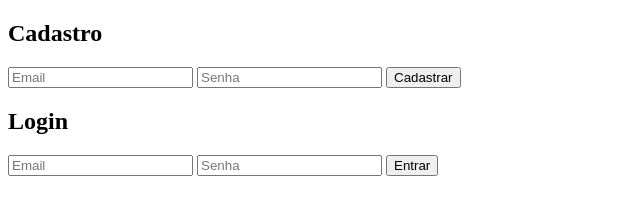
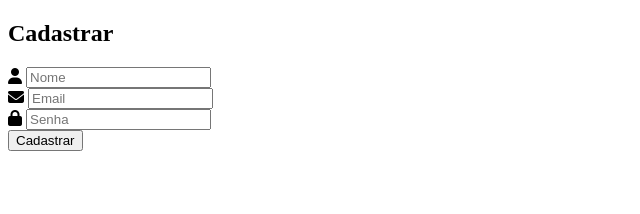
Before and after one commit to liviubdcsd/Atividade10, a plain HTML site: page index.html in a window 1280 px wide. Shown: the whole page, without its empty margins (0-640 px from the left). Drawn offline with nearby package versions, Linux system fonts and the light colour scheme.

Commit message:
Update index.html

```diff
--- a/index.html
+++ b/index.html
@@ -1,19 +1,32 @@
 <!DOCTYPE html>
 <html>
 <head>
-  <title>Login Supabase</title>
-  <script src="https://cdn.jsdelivr.net/npm/@supabase/supabase-js"></script>
+  <meta charset="UTF-8">
+  <title>Cadastro</title>
+  <link rel="stylesheet" href="style.css">
+  <script src="https://kit.fontawesome.com/a076d05399.js" crossorigin="anonymous"></script> <!-- Ícones -->
 </head>
 <body>
-  <h2>Cadastro</h2>
-  <input type="email" id="signup-email" placeholder="Email">
-  <input type="password" id="signup-password" placeholder="Senha">
-  <button onclick="signUp()">Cadastrar</button>
+  <div class="container">
+    <h2>Cadastrar</h2>
 
-  <h2>Login</h2>
-  <input type="email" id="login-email" placeholder="Email">
-  <input type="password" id="login-password" placeholder="Senha">
-  <button onclick="signIn()">Entrar</button>
+    <div class="input-group">
+      <i class="fas fa-user"></i>
+      <input type="text" placeholder="Nome" id="nome">
+    </div>
+
+    <div class="input-group">
+      <i class="fas fa-envelope"></i>
+      <input type="email" placeholder="Email" id="signup-email">
+    </div>
+
+    <div class="input-group">
+      <i class="fas fa-lock"></i>
+      <input type="password" placeholder="Senha" id="signup-password">
+    </div>
+
+    <button onclick="signUp()">Cadastrar</button>
+  </div>
 
   <script src="script.js"></script>
 </body>
```
